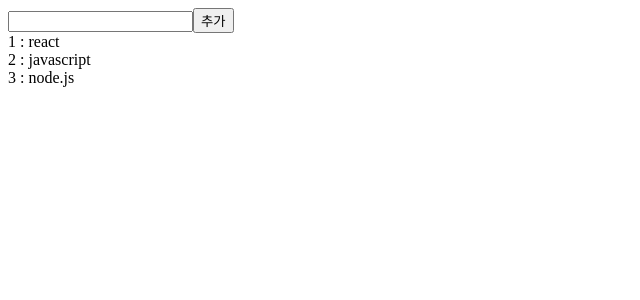
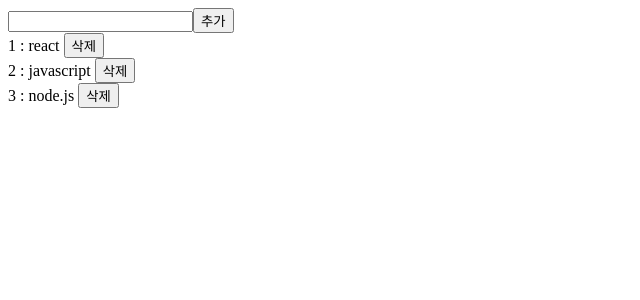
Before and after one commit to Olivia-Study-Storage/hh99-react-advanced, a React (Create React App) app in the folder 5_axios/: page / in a window 1280 px wide. Shown: the top 300 px of the page, without its empty margins (0-640 px from the left). Built offline with nearby package versions, Linux system fonts and the light colour scheme; data requests are answered from the project's data file.

Commit message:
Note: axios - delete

```diff
--- a/5_axios/src/App.jsx
+++ b/5_axios/src/App.jsx
@@ -8,18 +8,27 @@
   });
   const [todos, setTodos] = useState(null);
 
+  // ! 조회 함수
   // * 비동기 함수 생성 (async-await 이용)
   const fetchTodos = async () => {
     // await가 없으면 마운트가 되자마자 실행되기 때문에 'pending'으로 조회된다!
-    const { data } = await axios.get('http://localhost:4000/todos');
+    const { data } = await axios.get(`http://localhost:4000/todos`);
     // 서버로부터 fetching한 데이터를 useState의 state로 set
     setTodos(data);
   };
 
+  // ! 추가 함수
   const onSubmithandler = async () => {
-    axios.post('http://localhost:4000/todos', iptValue);
+    axios.post(`http://localhost:4000/todos`, iptValue);
     // 새로고침해서 서버에서 데이터를 받아온것처럼 상태를 동기화시켜줌
     setTodos(...todos, iptValue);
+  };
+
+  // ! 삭제 함수
+  const onDeleteBtnHandler = async (id) => {
+    axios.delete(`http://localhost:4000/todos/${id}`);
+    // 새로고침해서 서버에서 데이터를 받아온것처럼 상태를 동기화시켜줌
+    setTodos(todos.filter((item) => item.id !== id));
   };
 
   // 생성한 함수를 컴포넌트가 mount 됐을 떄 실행하기 위해 useEffect를 사용
@@ -54,6 +63,7 @@
           return (
             <div key={item.id}>
               {item.id} : {item.title}
+              &nbsp;<button onClick={() => onDeleteBtnHandler(item.id)}>삭제</button>
             </div>
           )
         })
```
